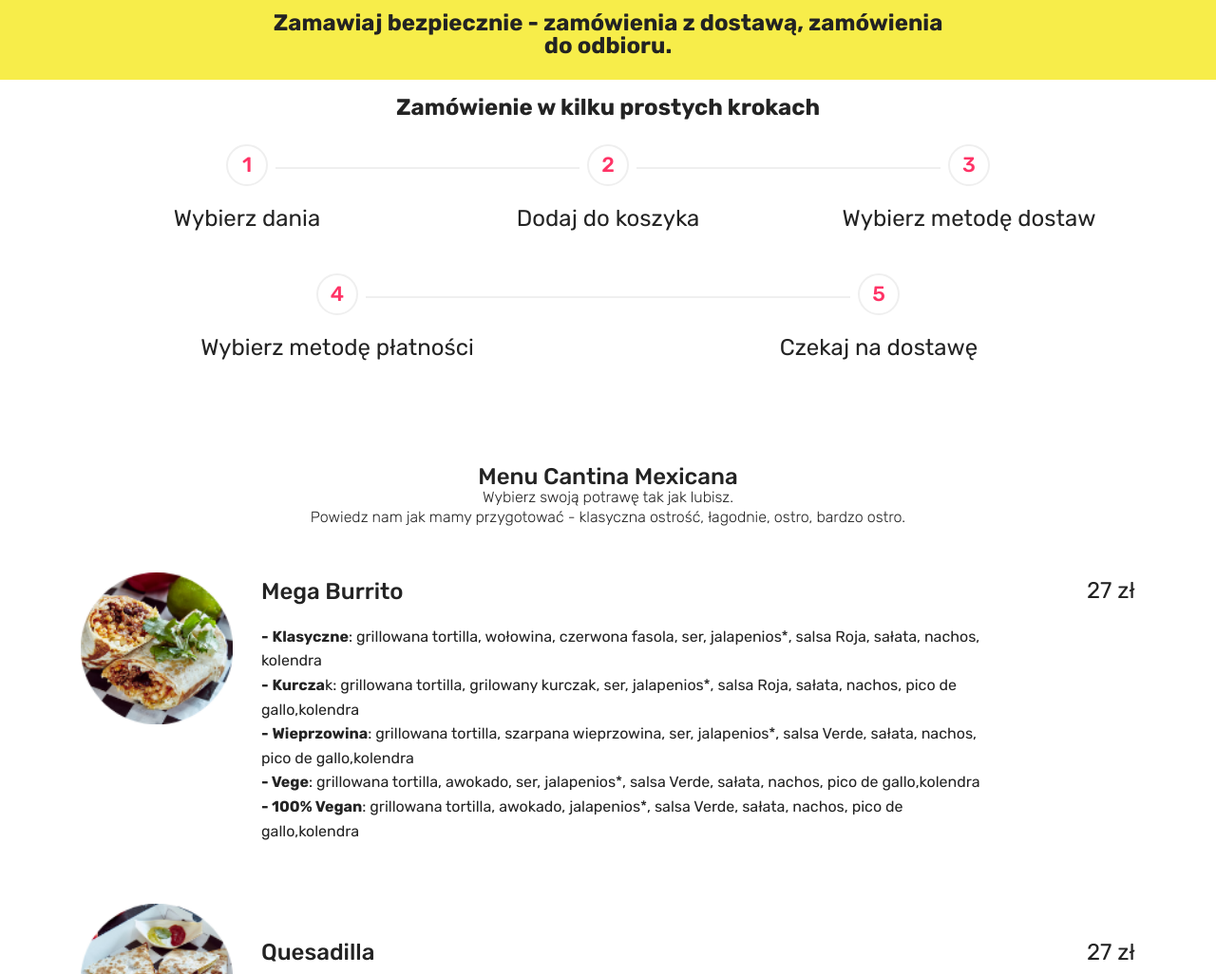
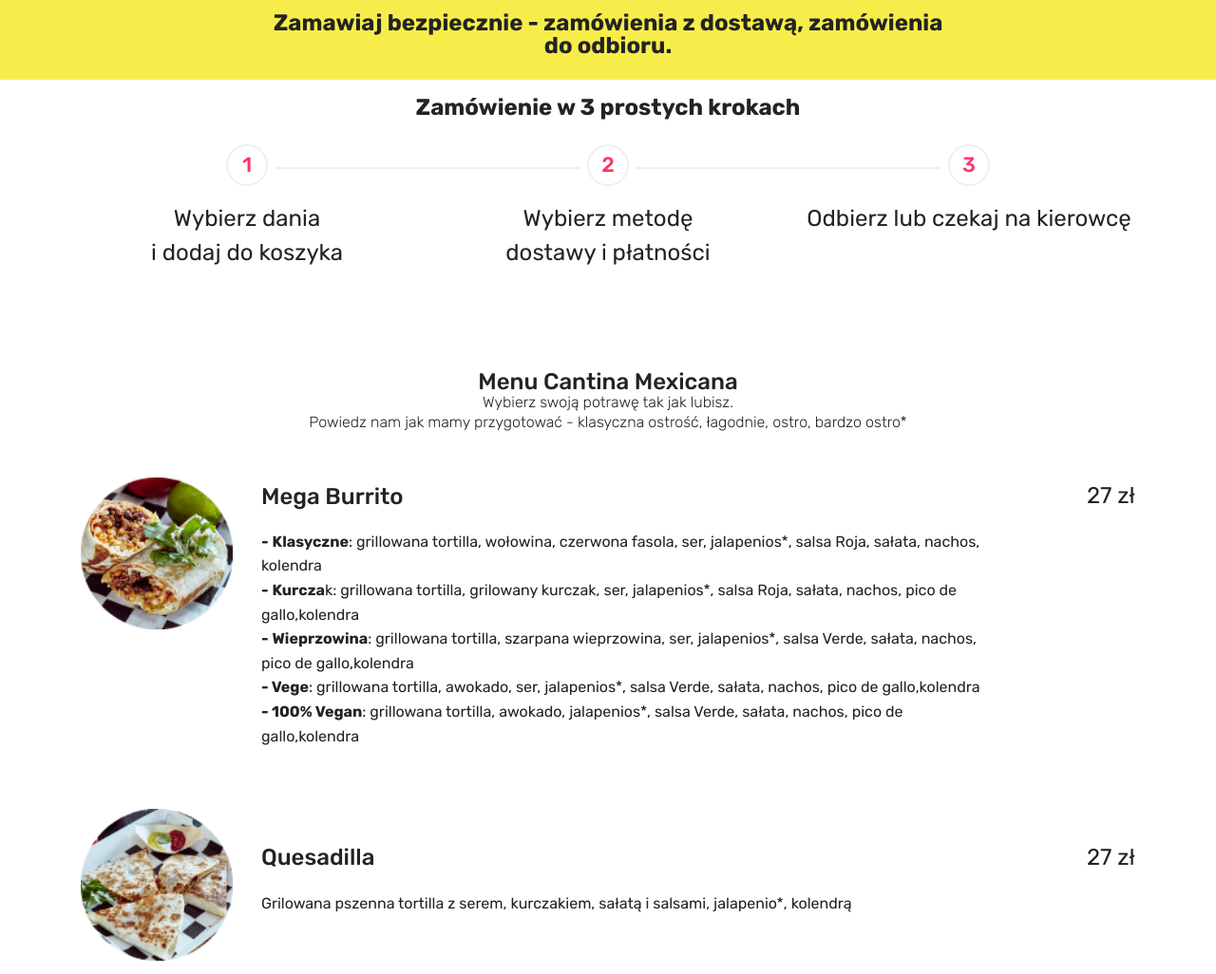
Before and after one commit to CantinaMexicana/EOTS1000, a plain HTML site: page index.html in a window 1280 px wide. Shown: the part 803-1829 px from the top of the page at 95% size. Drawn offline with Linux system fonts and the light colour scheme; files whose address does not match are found by name.

Commit message:
create github pages

```diff
--- a/assets/mobirise/css/mbr-additional.css
+++ b/assets/mobirise/css/mbr-additional.css
@@ -1378,6 +1378,13 @@ section.lazy-placeholder:after {
     padding-top: 3rem;
   }
 }
+.cid-rWJRVzlkKc .mbr-section-title {
+  color: #232323;
+}
+.cid-rWJRVzlkKc .mbr-text,
+.cid-rWJRVzlkKc .mbr-section-btn {
+  color: #232323;
+}
 .cid-rWJS4AyvWQ {
   padding-top: 30px;
   padding-bottom: 15px;
--- a/index.html
+++ b/index.html
@@ -68,7 +68,7 @@
     </nav>
 </section>
 
-<section class="engine"><a href="https://mobirise.info/e">make a site</a></section><section class="cid-rWJRjJ3EMm mbr-fullscreen mbr-parallax-background" id="header2-1">
+<section class="engine"><a href="https://mobirise.info/q">free responsive web templates</a></section><section class="cid-rWJRjJ3EMm mbr-fullscreen mbr-parallax-background" id="header2-1">
 
 
 
@@ -81,8 +81,8 @@
 
                 <p class="mbr-text pb-3 mbr-fonts-style display-5">
                     3 Food Trucki zabiorą Cię w kulinarną podróż.</p>
-                <div class="mbr-section-btn"><a class="btn btn-md btn-secondary display-4" href="index.html#services6-4">Cantina Mexicana<br>Zamówienia /Menu<br></a> <a class="btn btn-md btn-secondary display-4" href="index.html#services6-3">Belle Belge<br>Zamówienia /Menu</a>
-                    <a class="btn btn-md btn-secondary display-4" href="index.html#services6-5">Texas Rangers<br>Zamówienia /Menu</a></div>
+                <div class="mbr-section-btn"><a class="btn btn-md btn-secondary display-4" href="index.html#services6-4">Cantina Mexicana<br>Zamówienia / Menu<br></a> <a class="btn btn-md btn-secondary display-4" href="index.html#services6-3">Belle Belge<br>Zamówienia / Menu</a>
+                    <a class="btn btn-md btn-secondary display-4" href="index.html#services6-5">Texas Rangers<br>Zamówienia / Menu</a></div>
             </div>
         </div>
     </div>
@@ -117,10 +117,10 @@
 
     <div class="container">
         <h2 class="mbr-section-title pb-3 mbr-fonts-style align-center display-5"><strong>
-            Zamówienie w kilku prostych krokach</strong></h2>
+            Zamówienie w 3 prostych krokach</strong></h2>
 
         <div class="step-container row justify-content-center">
-            <div class="card col-12 pb-4 col-md-4 separline">
+            <div class="card col-12 col-md-4 separline">
                 <div class="step-element">
                     <div class="step-wrapper pb-3">
                         <h3 class="step d-flex align-items-center justify-content-center m-auto">
@@ -130,12 +130,12 @@
                     <div class="step-text-content align-center">
 
                         <p class="mbr-step-text mbr-fonts-style display-5">
-                            Wybierz dania</p>
+                            Wybierz dania<br>i dodaj do koszyka</p>
                     </div>
                 </div>
             </div>
 
-            <div class="card col-12 separline pb-4 col-md-4">
+            <div class="card col-12 separline col-md-4">
                 <div class="step-element">
                     <div class="step-wrapper pb-3">
                         <h3 class="step d-flex align-items-center justify-content-center m-auto">
@@ -144,13 +144,12 @@
                     </div>
                     <div class="step-text-content align-center">
 
-                        <p class="mbr-step-text mbr-fonts-style display-5">
-                            Dodaj do koszyka</p>
+                        <p class="mbr-step-text mbr-fonts-style display-5">Wybierz metodę <br>dostawy i płatności</p>
                     </div>
                 </div>
             </div>
 
-            <div class="card col-md-4 col-12 separline pb-4">
+            <div class="card col-md-4 col-12 separline last-child">
                 <div class="step-element">
                     <div class="step-wrapper pb-3">
                         <h3 class="step d-flex align-items-center justify-content-center m-auto">
@@ -159,40 +158,14 @@
                     </div>
                     <div class="step-text-content align-center">
 
-                        <p class="mbr-step-text mbr-fonts-style display-5">
-                            Wybierz metodę dostaw</p>
+                        <p class="mbr-step-text mbr-fonts-style display-5">Odbierz lub czekaj na kierowcę</p>
                     </div>
                 </div>
             </div>
 
-            <div class="card col-12 separline col-md-6">
-                <div class="step-element">
-                    <div class="step-wrapper pb-3">
-                        <h3 class="step d-flex align-items-center justify-content-center m-auto">
-                            4
-                        </h3>
-                    </div>
-                    <div class="step-text-content align-center">
 
-                        <p class="mbr-step-text mbr-fonts-style display-5">Wybierz metodę płatności</p>
-                    </div>
-                </div>
-            </div>
 
-            <div class="card col-12 separline last-child col-md-6">
-                <div class="step-element">
-                    <div class="step-wrapper pb-3">
-                        <h3 class="step d-flex align-items-center justify-content-center m-auto">
-                            5
-                        </h3>
-                    </div>
-                    <div class="step-text-content align-center">
 
-                        <p class="mbr-step-text mbr-fonts-style display-5">
-                            Czekaj na dostawę</p>
-                    </div>
-                </div>
-            </div>
 
 
 
@@ -218,7 +191,7 @@
             <div class="title col-12">
                 <h2 class="align-left mbr-fonts-style m-0 display-5">
                     Menu Cantina Mexicana</h2>
-                <h3 class="mbr-section-subtitle mbr-light mbr-fonts-style display-7">Wybierz swoją potrawę tak jak lubisz. <br>Powiedz nam jak mamy przygotować - klasyczna ostrość, łagodnie, ostro, bardzo ostro.</h3>
+                <h3 class="mbr-section-subtitle mbr-light mbr-fonts-style display-7">Wybierz swoją potrawę tak jak lubisz. <br>Powiedz nam jak mamy przygotować - klasyczna ostrość, łagodnie, ostro, bardzo ostro*</h3>
             </div>
             <!--Card-1-->
             <div class="card col-12 pb-5">
@@ -268,7 +241,7 @@
                                     </div>
                                     <div class="bottom-line">
                                         <p class="mbr-text mbr-fonts-style display-7">
-                                            Grilowana tortilla z serem, kurczakiem, pico de gallo, sałatą i salsami, jalapenio, kolendrą
+                                            Grilowana pszenna tortilla z serem, kurczakiem, sałatą i salsami, jalapenio*, kolendrą
                                         </p>
                                     </div>
                                 </div>
@@ -297,7 +270,7 @@
                                             30 zł</p>
                                     </div>
                                     <div class="bottom-line">
-                                        <p class="mbr-text mbr-fonts-style display-7">Na kukurydzianych, własnej produkcji nachos wołowina z salsą Roja, jalapenios, awokado i kolendrą<br>Dostępna opcja 100%GLUTEN FREE</p>
+                                        <p class="mbr-text mbr-fonts-style display-7">Na kukurydzianych, własnej produkcji nachos wołowina z salsą Roja, salsą Blanco, &nbsp;jalapenio*, awokado i kolendrą<br>Dostępna opcja 100%GLUTEN FREE</p>
                                     </div>
                                 </div>
                             </div>
@@ -325,7 +298,7 @@
                                             30 zł</p>
                                     </div>
                                     <div class="bottom-line">
-                                        <p class="mbr-text mbr-fonts-style display-7">Na kukurydzianych, własnej produkcji nachos szarpana wieprzowina z salsą Verde jalapenios, awokado i kolendrą<br>Dostępna opcja 100% GLUTEN FREE</p>
+                                        <p class="mbr-text mbr-fonts-style display-7">Na kukurydzianych, własnej produkcji nachos szarpana wieprzowina z salsą Verde, salsą Blanco, jalapenio, awokado i kolendrą<br>Dostępna opcja 100% GLUTEN FREE</p>
                                     </div>
                                 </div>
                             </div>
@@ -383,7 +356,7 @@
                                             33 zł</p>
                                     </div>
                                     <div class="bottom-line">
-                                        <p class="mbr-text mbr-fonts-style display-7"><br>Trzy rodzaje mięsa : kurczak, szarpana wieprzowina, wołowina z salsami, tortillą, nachosami i pico de gallo</p>
+                                        <p class="mbr-text mbr-fonts-style display-7"><br>Trzy rodzaje mięsa : kurczak, szarpana wieprzowina, wołowina z salsami, tortillą, nachosami i pico de gallo<br>Dostępna opcja 100% GLUTEN FREE<br></p>
                                     </div>
                                 </div>
                             </div>
@@ -710,7 +683,7 @@
                     <p class="mbr-text mbr-fonts-style display-7">Jesteśmy fanami tej gry. Nie znasz jej?<br>Nic nie szkodzi - mamy sprzęt. Nauczymy Cię. Zbierz ekipę (od 2 do 4 osób)<br>Skontaktuj się z nami i zrób rezerwację.<br>To nic nie kosztuje.
                     </p>
                 </div>
-                <div class="mbr-section-btn"><a class="btn btn-md btn-secondary display-4" href="mailto:jmarkusz@gmail.com">Zrób Rezerwację</a>
+                <div class="mbr-section-btn"><a class="btn btn-md btn-secondary display-4" href="mailto:3xFoodTruck@gmail.com">Zrób Rezerwację</a>
                         <a class="btn btn-md btn-secondary display-4" href="CornHole.html">Poznaj zasady gry</a></div>
             </div>
 
@@ -753,7 +726,7 @@
                                 E-mail:
                             </strong></h5>
                             <p class="mbr-text align-left mbr-fonts-style display-7">
-                                <a href="mailto:jmarkusz@gmail.com">jmarkusz@gmail.com</a></p>
+                                <a href="mailto:3xFoodTruck@gmail.com">3xFoodTruck@gmail.com</a></p>
                         </div>
                     </div>
                 </div>
```
Also changed, not shown: CornHole.html (+1 -1 lines), polityka.html (+1 -1 lines), 1 other file.
